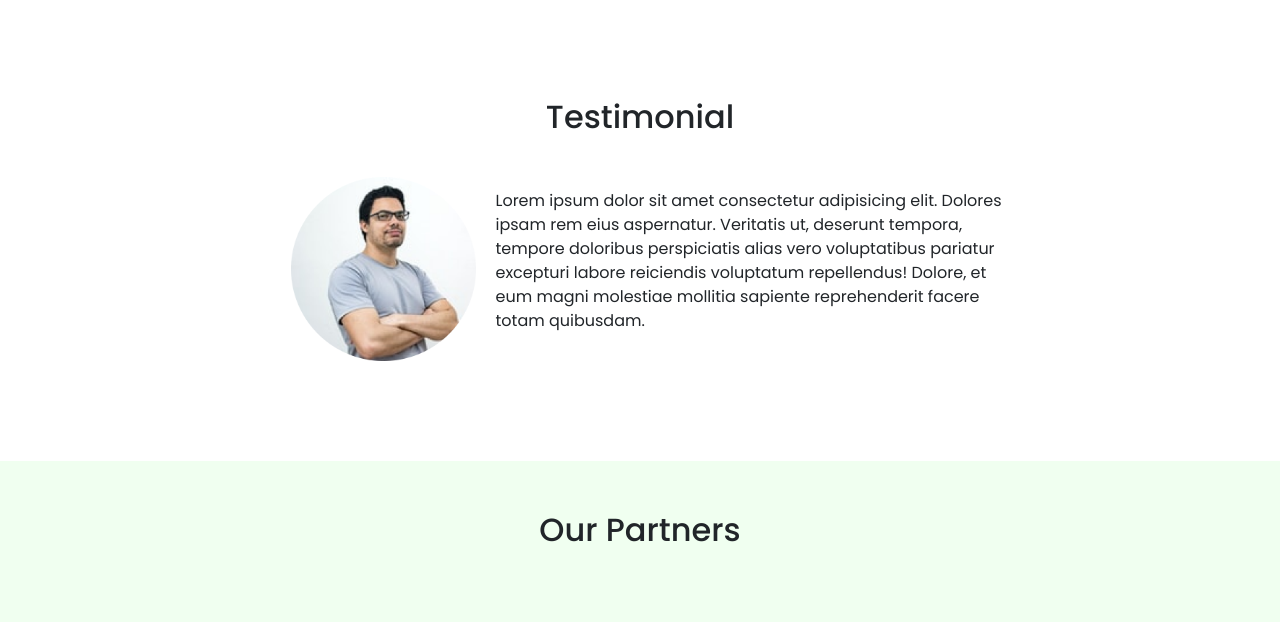
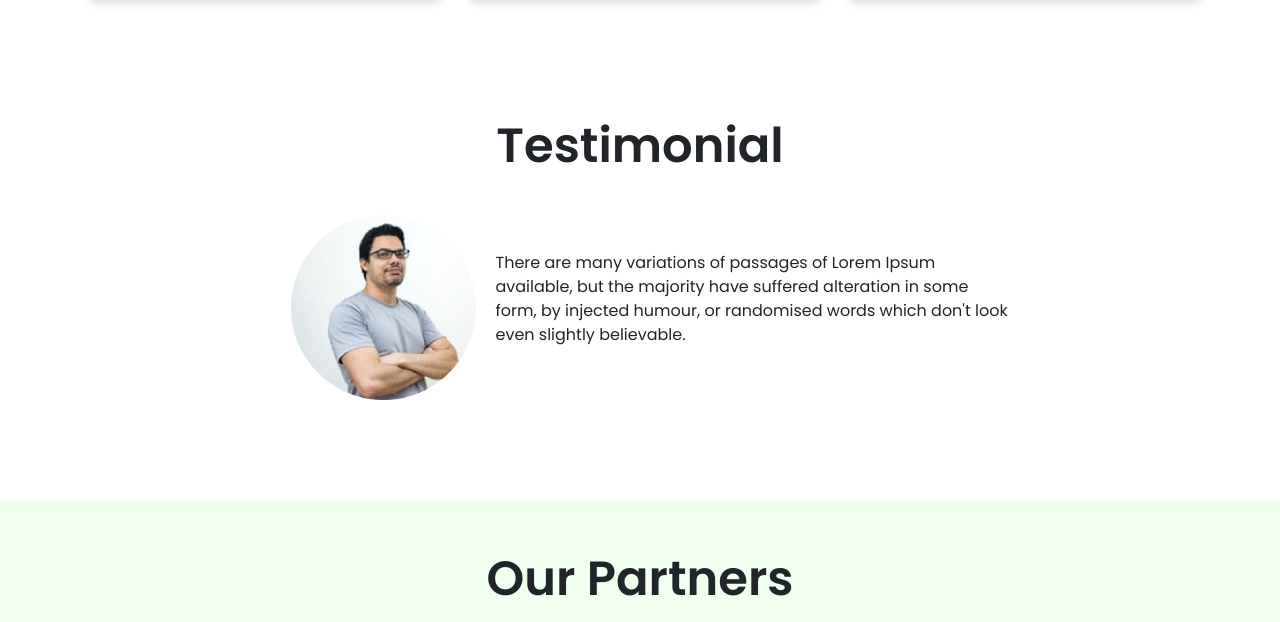
Before and after one commit to imdadulahmed1593/e-school-by-IMDAD, a plain HTML site: page index.html in a window 1280 px wide. Shown: the part 1574-2196 px from the top of the page. Drawn offline with nearby package versions, Linux system fonts and the light colour scheme.

Commit message:
css modify

```diff
--- a/index.html
+++ b/index.html
@@ -166,10 +166,9 @@
         <h2 class="text-center">Testimonial</h2>
         <div class="d-flex justify-content-center align-items-center">
             <img src="images/Photos/Man.png" alt="">
-            <p>Lorem ipsum dolor sit amet consectetur adipisicing elit. Dolores ipsam rem eius aspernatur. Veritatis ut,
-                deserunt tempora, tempore doloribus perspiciatis alias vero voluptatibus pariatur excepturi labore
-                reiciendis voluptatum repellendus! Dolore, et eum magni molestiae mollitia sapiente reprehenderit facere
-                totam quibusdam.</p>
+            <p>There are many variations of passages of Lorem Ipsum available, but the
+                majority have suffered alteration in some form, by injected humour,
+               or randomised words which don't look even slightly believable.</p>
         </div>
     </section>
 
--- a/style.css
+++ b/style.css
@@ -3,6 +3,10 @@ body{
 }
 .container{
     margin-bottom: 100px;
+}
+h2{
+    font-weight: 700;
+    font-size: 3rem;
 }
 
 /* navbar */
@@ -48,6 +52,7 @@ header{
 
 }
 .feature-box:hover{
+    background-color: #fff;
     box-shadow: 10px 10px 10px lightgray;
 }
 
```
